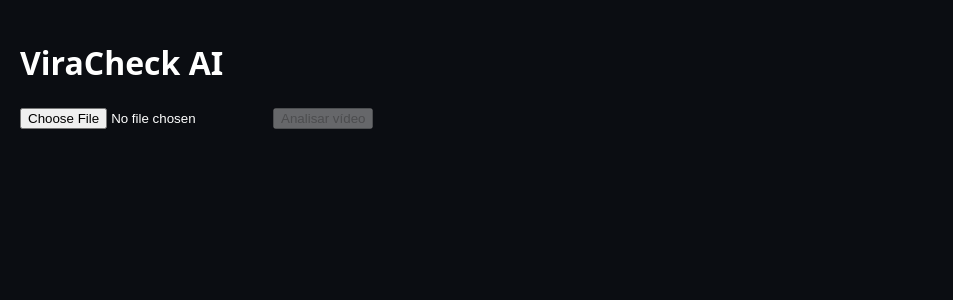
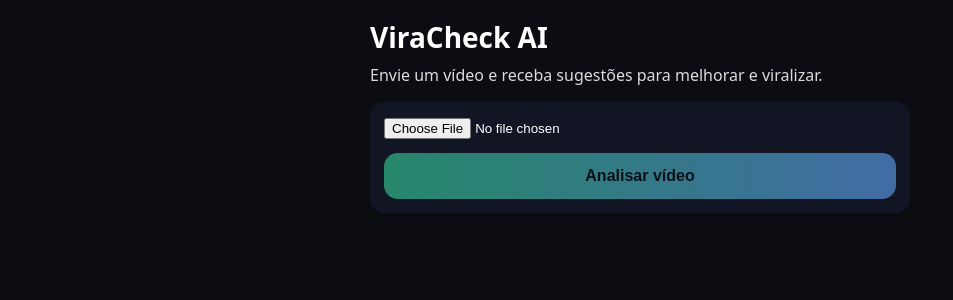
Before and after one commit to paivarobin16-alt/Viracheck---1.0.0, a React (Vite) app: page / in a window 1280 px wide. Shown: the top 300 px of the page, without its empty margins (0-953 px from the left). Built offline with nearby package versions, Linux system fonts and the light colour scheme.

Commit message:
Update Analyze.tsx

```diff
--- a/src/pages/Analyze.tsx
+++ b/src/pages/Analyze.tsx
@@ -1,10 +1,15 @@
-import { useState } from "react";
+import { useMemo, useState } from "react";
 
 export default function Analyze() {
   const [video, setVideo] = useState<File | null>(null);
   const [loading, setLoading] = useState(false);
   const [result, setResult] = useState<any>(null);
   const [error, setError] = useState<string>("");
+
+  const videoUrl = useMemo(() => {
+    if (!video) return "";
+    return URL.createObjectURL(video);
+  }, [video]);
 
   async function extractFrames(file: File): Promise<string[]> {
     const videoEl = document.createElement("video");
@@ -15,15 +20,21 @@
     await new Promise((res) => (videoEl.onloadedmetadata = () => res(null)));
 
     const canvas = document.createElement("canvas");
-    const ctx = canvas.getContext("2d")!;
-    canvas.width = 320;
-    canvas.height = (videoEl.videoHeight / videoEl.videoWidth) * 320;
+    const ctx = canvas.getContext("2d");
+    if (!ctx) throw new Error("Canvas não suportado neste navegador.");
 
-    const times = [0.1, 0.4, 0.7, 0.9];
+    const w = 320;
+    const h = Math.max(180, Math.round((videoEl.videoHeight / videoEl.videoWidth) * w));
+    canvas.width = w;
+    canvas.height = h;
+
+    // 4 frames espalhados
+    const times = [0.12, 0.36, 0.64, 0.88];
     const frames: string[] = [];
 
     for (const p of times) {
-      videoEl.currentTime = videoEl.duration * p;
+      const t = Math.min(videoEl.duration * p, Math.max(0, videoEl.duration - 0.05));
+      videoEl.currentTime = t;
       await new Promise((r) => (videoEl.onseeked = () => r(null)));
       ctx.drawImage(videoEl, 0, 0, canvas.width, canvas.height);
       frames.push(canvas.toDataURL("image/jpeg", 0.6));
@@ -34,6 +45,7 @@
 
   async function analyze() {
     if (!video) return;
+
     setLoading(true);
     setError("");
     setResult(null);
@@ -52,40 +64,116 @@
       });
 
       const raw = await resp.text();
-      const data = JSON.parse(raw);
+      const data = (() => {
+        try {
+          return JSON.parse(raw);
+        } catch {
+          return raw;
+        }
+      })();
 
-      if (!resp.ok) throw new Error(data.error || "Erro");
+      if (!resp.ok) {
+        // mostra o erro REAL no app
+        const msg =
+          typeof data === "string"
+            ? data
+            : JSON.stringify(data, null, 2);
+
+        throw new Error(msg);
+      }
 
       setResult(data.result);
     } catch (e: any) {
-      setError(e.message || "Erro inesperado");
+      setError(e?.message || "Erro inesperado");
     } finally {
       setLoading(false);
     }
   }
 
   return (
-    <div style={{ padding: 20 }}>
-      <h1>ViraCheck AI</h1>
+    <div style={{ minHeight: "100vh", background: "#0b0d12", color: "#fff", padding: 18 }}>
+      <div style={{ maxWidth: 540, margin: "0 auto" }}>
+        <h1 style={{ margin: 0, fontSize: 28, fontWeight: 800 }}>ViraCheck AI</h1>
+        <p style={{ marginTop: 8, opacity: 0.85 }}>
+          Envie um vídeo e receba sugestões para melhorar e viralizar.
+        </p>
 
+        <div style={{ marginTop: 14, padding: 14, borderRadius: 14, background: "#121624" }}>
           <input
             type="file"
             accept="video/*"
             onChange={(e) => setVideo(e.target.files?.[0] || null)}
+            style={{ width: "100%" }}
           />
 
-      <button onClick={analyze} disabled={!video || loading}>
-        {loading ? "Analisando..." : "Analisar vídeo"}
+          {video && (
+            <div style={{ marginTop: 12 }}>
+              <div style={{ fontSize: 13, opacity: 0.9 }}>
+                Arquivo: <b>{video.name}</b>
+              </div>
+              <video
+                src={videoUrl}
+                controls
+                style={{
+                  width: "100%",
+                  marginTop: 10,
+                  borderRadius: 12,
+                  background: "#000",
+                }}
+              />
+            </div>
+          )}
+
+          <button
+            onClick={analyze}
+            disabled={!video || loading}
+            style={{
+              width: "100%",
+              marginTop: 14,
+              padding: "14px 16px",
+              borderRadius: 14,
+              border: "none",
+              cursor: !video || loading ? "not-allowed" : "pointer",
+              fontWeight: 800,
+              fontSize: 16,
+              background: "linear-gradient(90deg,#34d399,#60a5fa)",
+              color: "#0b0d12",
+              opacity: !video || loading ? 0.6 : 1,
+            }}
+          >
+            {loading ? "Analisando com IA..." : "Analisar vídeo"}
           </button>
+        </div>
 
-      {error && <p style={{ color: "red" }}>{error}</p>}
+        {error && (
+          <div style={{ marginTop: 14, padding: 14, borderRadius: 14, background: "#1a1220", border: "1px solid #ff4d4d" }}>
+            <div style={{ fontWeight: 800, marginBottom: 8, color: "#ff4d4d" }}>❌ Erro</div>
+            <pre style={{ whiteSpace: "pre-wrap", wordBreak: "break-word", margin: 0, fontSize: 12, opacity: 0.95 }}>
+              {error}
+            </pre>
+          </div>
+        )}
 
         {result && (
-        <div>
-          <h2>Score: {result.score_viralizacao}</h2>
-          <p>{result.resumo}</p>
+          <div style={{ marginTop: 14, padding: 14, borderRadius: 14, background: "#121624" }}>
+            <div style={{ display: "flex", justifyContent: "space-between", alignItems: "center" }}>
+              <div style={{ fontSize: 18, fontWeight: 900 }}>✅ Análise concluída</div>
+              <div style={{ fontSize: 18, fontWeight: 900 }}>
+                Score: <span style={{ color: "#34d399" }}>{result.score_viralizacao}</span>
+              </div>
+            </div>
+
+            <p style={{ marginTop: 10, opacity: 0.9 }}>{result.resumo}</p>
+
+            <details style={{ marginTop: 10 }}>
+              <summary style={{ cursor: "pointer", fontWeight: 800 }}>Ver JSON completo</summary>
+              <pre style={{ whiteSpace: "pre-wrap", wordBreak: "break-word", fontSize: 12, marginTop: 10 }}>
+                {JSON.stringify(result, null, 2)}
+              </pre>
+            </details>
           </div>
         )}
       </div>
+    </div>
   );
 }
```
Lines whose indentation alone changed are shown as unchanged.
